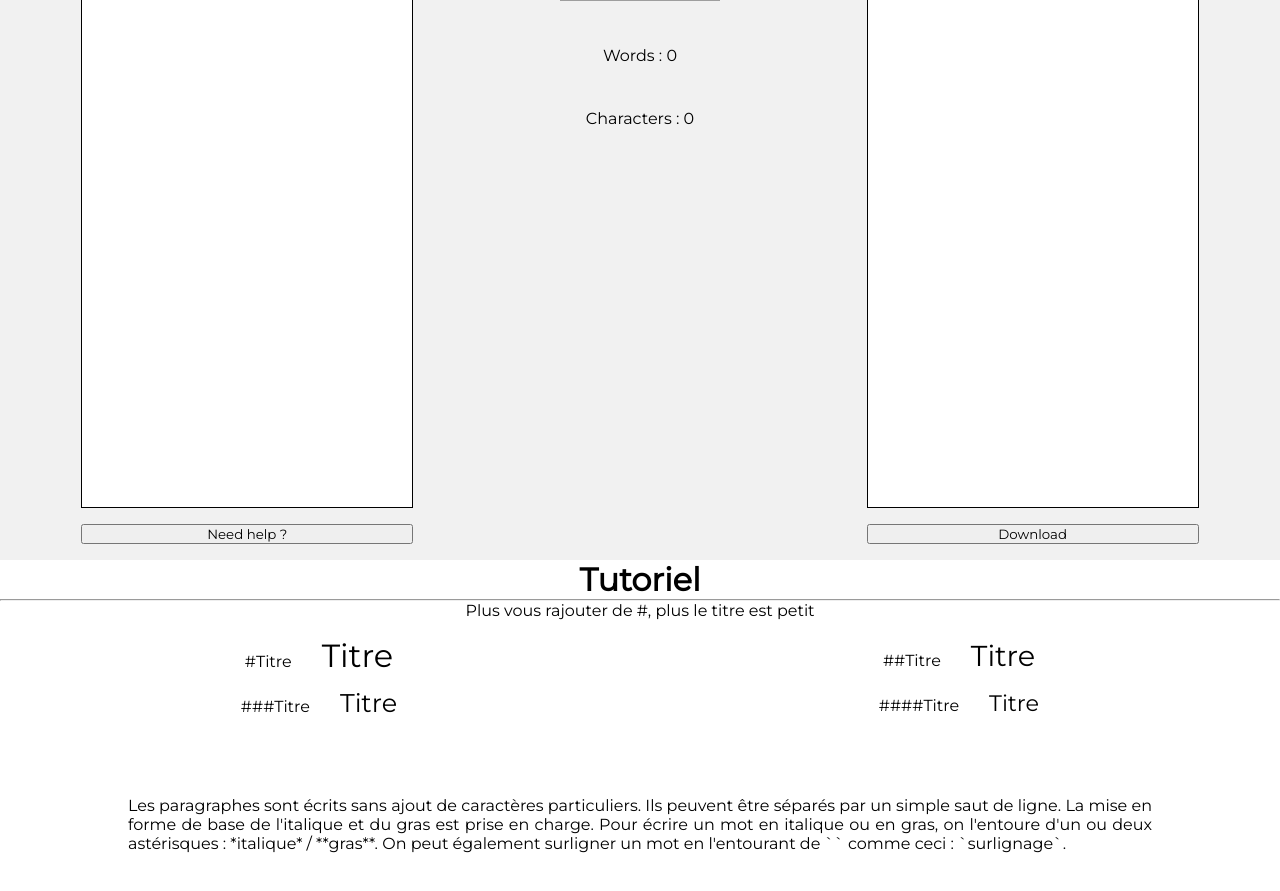
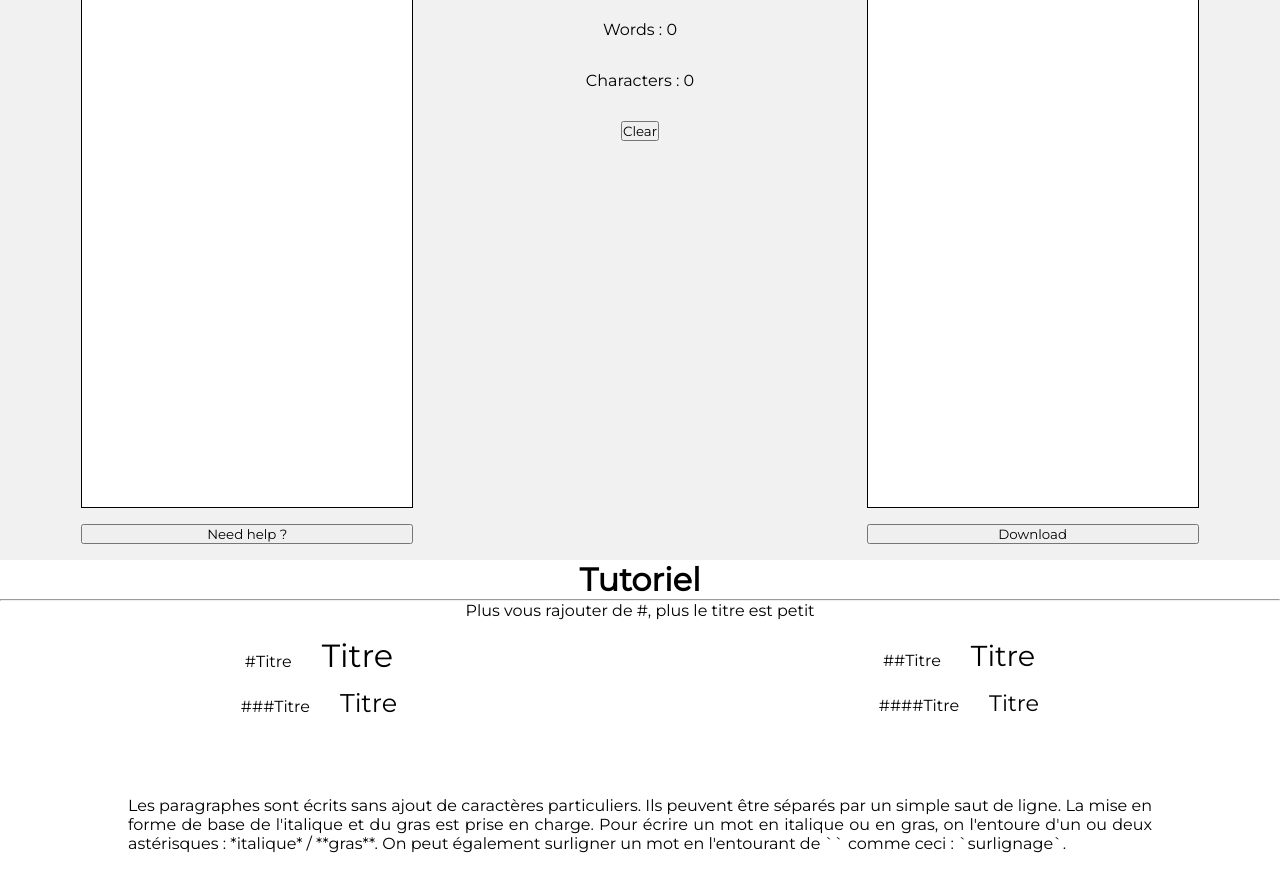
Before and after one commit to vicolatino/reims-0919-js-david-goodedit, a React (Create React App) app in the folder david_goodedit/: page / in a window 1280 px wide. Shown: the part 1120-2011 px from the top of the page. Built offline with nearby package versions, Linux system fonts and the light colour scheme; grey boxes are pictures that could not be loaded.

Commit message:
clear button is working. DownloadFile is amended with an alert message

```diff
--- a/david_goodedit/src/components/InputArea.jsx
+++ b/david_goodedit/src/components/InputArea.jsx
@@ -8,11 +8,13 @@ class InputArea extends React.Component {
     super(props)
     this.state = {
       transformedText: ``,
+      text: null,
       words: 0,
       characters: 0
     }
     this.converter = this.converter.bind(this);
     this.downloadFile = this.downloadFile.bind(this);
+    this.clearMarkdown = this.clearMarkdown.bind(this);
   }
 
   converter(event) {
@@ -24,12 +26,26 @@ class InputArea extends React.Component {
           return <p>{balise}</p>
         })
     })
+    this.setState({text: event.target.value})
   }
 
   downloadFile() {
-    downloadjs(this.state.transformedText.reduce((acc, element) => {
-      return acc + '\n' + element.props.children  ;
-    }, ''), "yourHTML.txt", "text/plain");
+    if (this.state.transformedText === '') {
+      return alert("Télécharger un fichier vide ? Sérieux ?! David Goodenough a travaillé sur un truc qui s'appelle MARKDOWN, à gauche là. Servez vous en !")
+    } else {
+      downloadjs(this.state.transformedText.reduce((acc, element) => {
+        return acc + '\n' + element.props.children;
+      }, ''), "yourHTML.txt", "text/plain");
+    }
+  }
+
+  clearMarkdown() {
+    this.setState({
+      transformedText: '',
+      text: '',
+      words: 0,
+      characters: 0
+    })
   }
 
   render() {
@@ -41,6 +57,7 @@ class InputArea extends React.Component {
             id='inputMD'
             name='inputMD'
             className='stack stretch-inset'
+            value= {this.state.text}
             onChange={this.converter}
           ></textarea>
           <button>Need help ?</button>
@@ -49,6 +66,7 @@ class InputArea extends React.Component {
           <img src='https://zupimages.net/up/19/51/oqpj.png' alt='' />
           <div>Words : {this.state.words}</div>
           <div>Characters : {this.state.characters}</div>
+          <button onClick={this.clearMarkdown}>Clear</button>
         </div>
         <div className='FirstContainerHTML inset flex-column'>
           <h2 className='stack'>HTML</h2>
```
